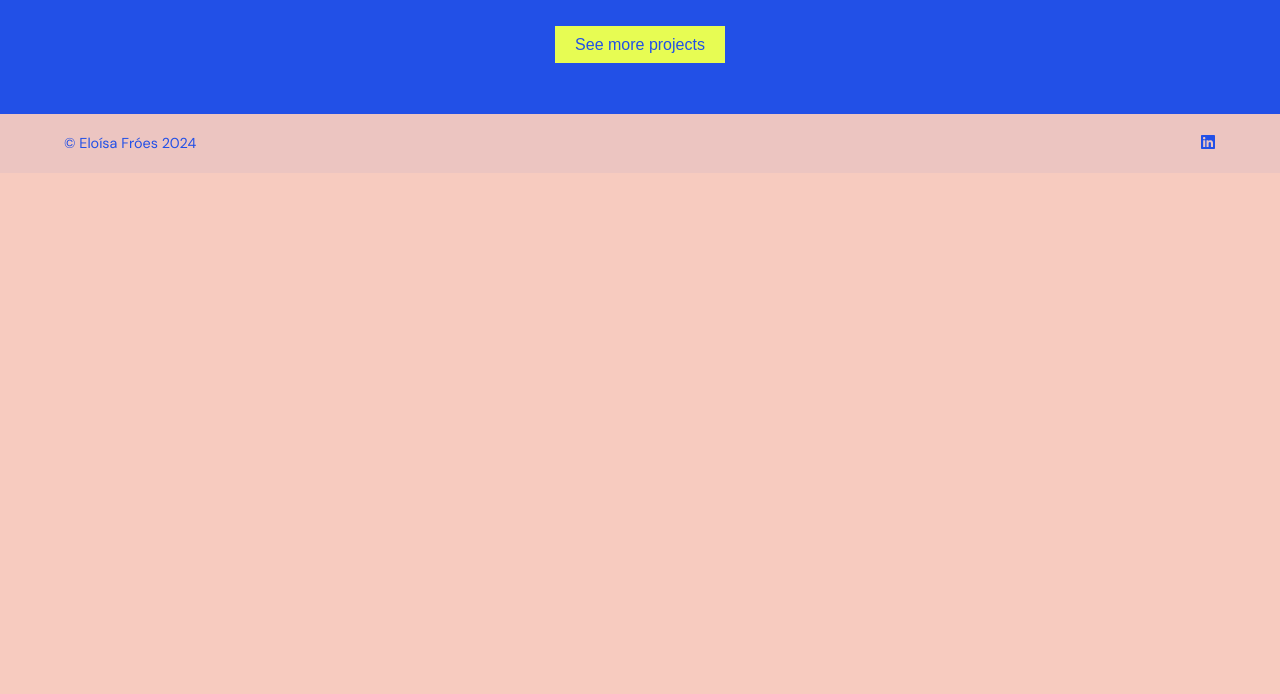
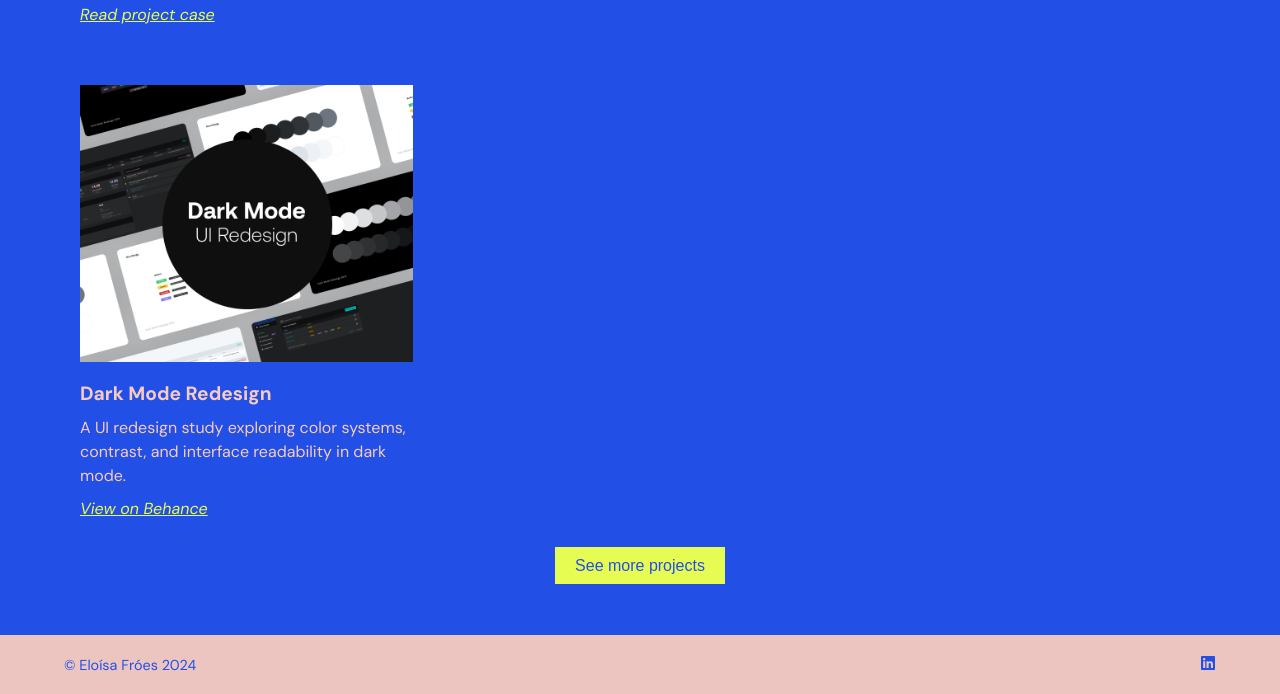
Before and after one commit to hiutwig/hiutwig.github.io, a Flask app: page / in a window 1280 px wide. Shown: the part 1343-2037 px from the top of the page. Before the commit the page ends 1492 px from the top, so only its background shows below. Run offline with Flask 3, Linux system fonts and the light colour scheme.

Commit message:
Update project cover images

```diff
--- a/assets/styles.css
+++ b/assets/styles.css
@@ -471,6 +471,8 @@ header nav a {
 .project-image {
     width: 100%;
     height: auto;
+    aspect-ratio: 1616 / 1344;
+    object-fit: cover;
     margin-bottom: 15px;
 }
 
--- a/index.html
+++ b/index.html
@@ -47,7 +47,7 @@
             <div class="project-grid">
                 <div class="project">
                     <a href="works/clara/">
-                    <img src="works/clara/featured.jpg" alt="Clara Digital Account case study cover" class="project-image">
+                    <img src="assets/project-covers/clara-digital-account.png" alt="Clara Digital Account case study cover" class="project-image">
                     </a>
                     <h4 class="project-name">Clara Digital Account</h4>
                     <p class="project-description">End-to-end product design for a Brazilian digital account, from discovery and strategy to launch, impact, and design-system contributions.</p>
@@ -55,7 +55,7 @@
                 </div>
                 <div class="project">
                     <a href="works/perse/">
-                    <img src="assets/perse/figures/perse-hero-logo.png" alt="PERSE branding and naming case study preview" class="project-image">
+                    <img src="assets/project-covers/perse-branding-naming.png" alt="PERSE branding and naming case study preview" class="project-image">
                     </a>
                     <h4 class="project-name">PERSE - Branding and Naming</h4>
                     <p class="project-description">A brand identity case study exploring naming, visual identity, and system foundations.</p>
@@ -63,11 +63,19 @@
                 </div>
                 <div class="project">
                     <a href="works/cyberlabs/">
-                    <img src="assets/cyberlabs/figures/cyberlabs-hero-artwork.png" alt="CyberLabs Rebranding case study preview" class="project-image">
+                    <img src="assets/project-covers/cyberlabs-rebranding.png" alt="CyberLabs Rebranding case study preview" class="project-image">
                     </a>
                     <h4 class="project-name">CyberLabs Rebranding</h4>
                     <p class="project-description">A rebranding case study covering visual identity, UI/UX, and web design touchpoints.</p>
                     <a href="works/cyberlabs/" class="forward-link">Read project case</a>
+                </div>
+                <div class="project">
+                    <a href="https://www.behance.net/gallery/147955661/Dark-Mode-Redesign-a-study-in-color" target="_blank" rel="noopener">
+                    <img src="assets/project-covers/dark-mode-redesign.png" alt="Dark Mode Redesign case study preview" class="project-image">
+                    </a>
+                    <h4 class="project-name">Dark Mode Redesign</h4>
+                    <p class="project-description">A UI redesign study exploring color systems, contrast, and interface readability in dark mode.</p>
+                    <a href="https://www.behance.net/gallery/147955661/Dark-Mode-Redesign-a-study-in-color" target="_blank" rel="noopener" class="forward-link">View on Behance</a>
                 </div>
             </div>
             <br style="margin-top: 40px;">
```
Also changed, not shown: works/index.html (+11 -3 lines), assets/project-covers/clara-digital-account.png (added), assets/project-covers/cyberlabs-rebranding.png (added), assets/project-covers/dark-mode-redesign.png (added), assets/project-covers/perse-branding-naming.png (added).
